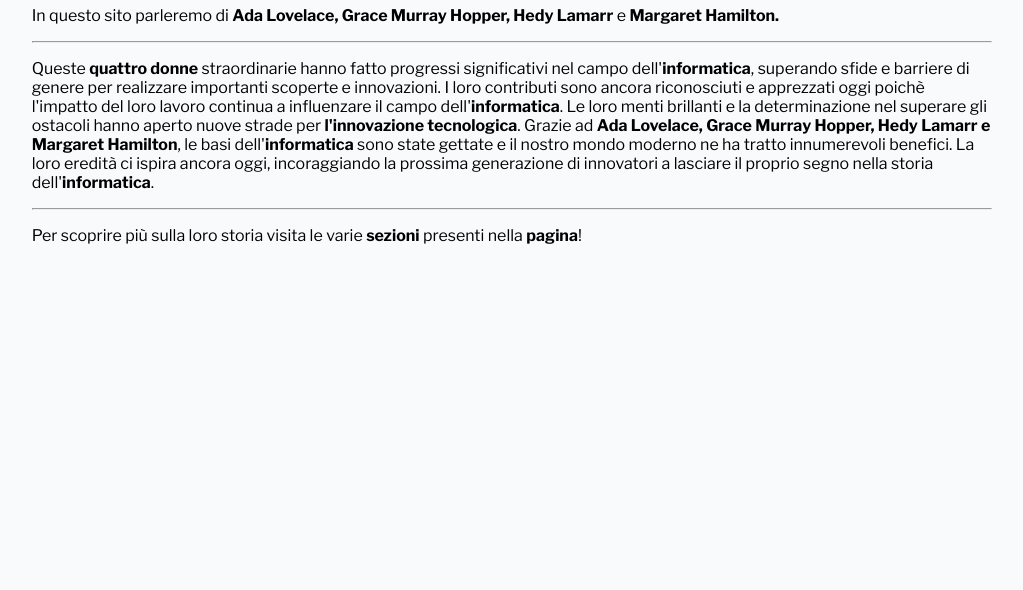
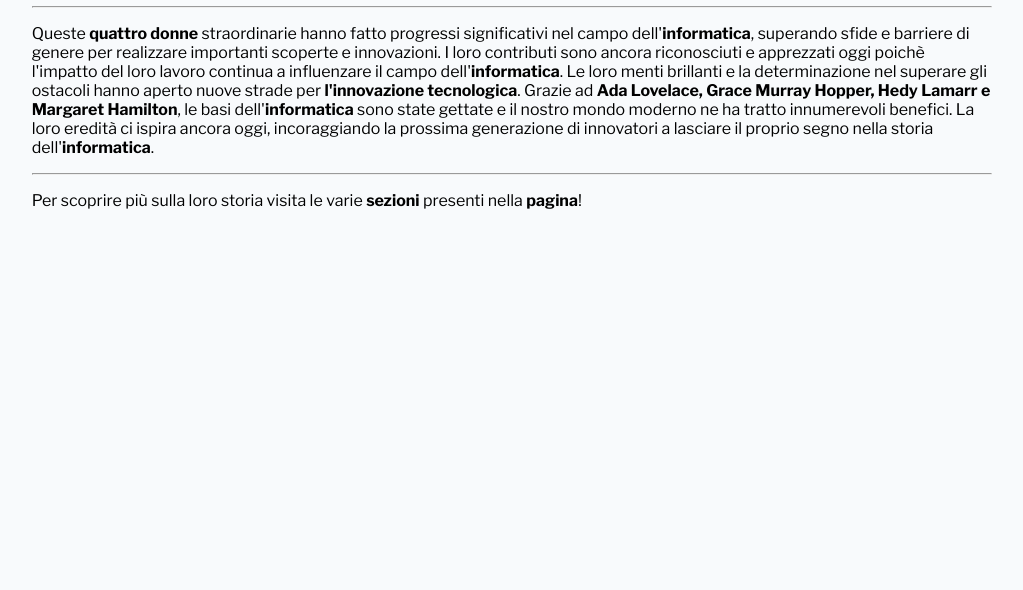
Before and after one commit to NotBlackShadow/Civi_ScuoleAperte, a plain HTML site: page index.html in a window 1280 px wide. Shown: the part 210-800 px from the top of the page, without its empty margins (128-1151 px from the left). Drawn offline with nearby package versions, Linux system fonts and the light colour scheme.

Commit message:
cambia tutto

```diff
--- a/index.html
+++ b/index.html
@@ -41,10 +41,6 @@
 
 	<h1> Introduzione </h1>
 
-		<p>
-			In questo sito parleremo di <b>Ada Lovelace, Grace Murray Hopper, Hedy Lamarr</b> e  <b>Margaret Hamilton.</b>
-		</p>
-
 		<hr>
 
 		<p>
```
